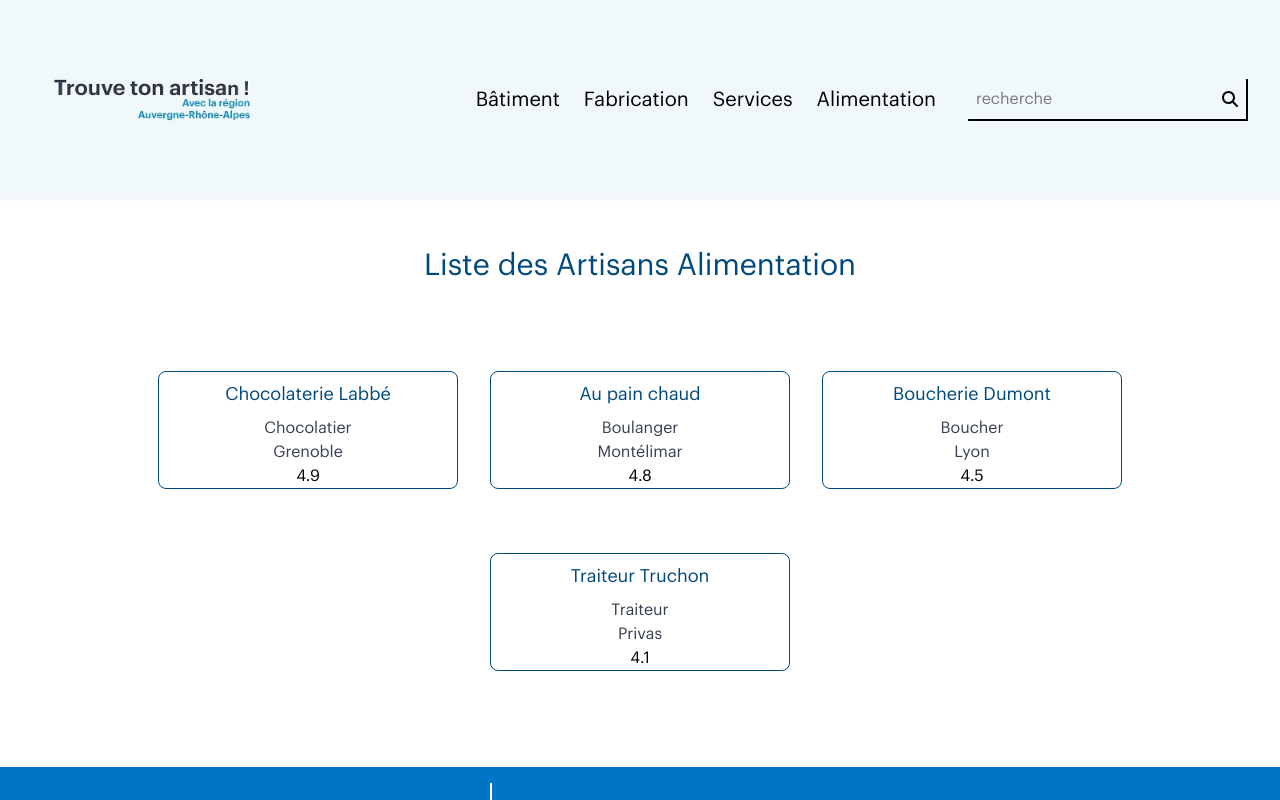
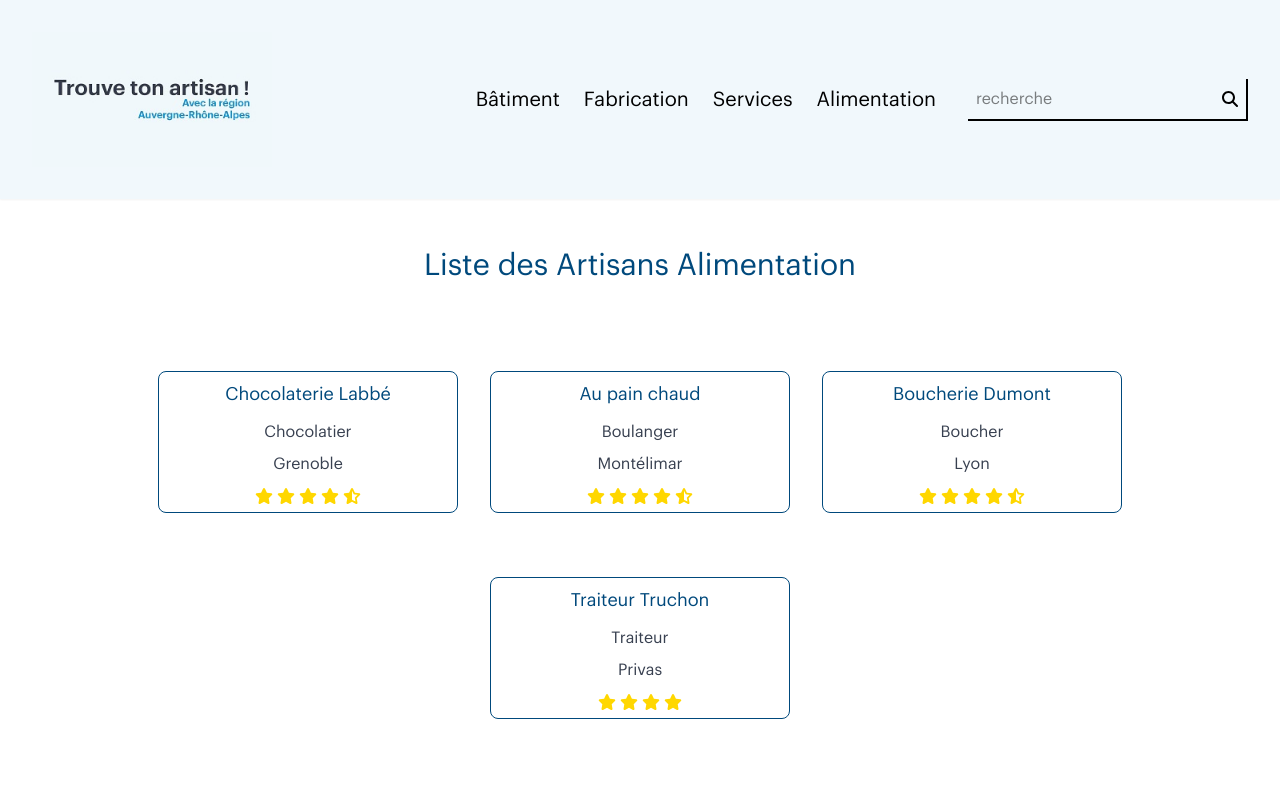
Before and after one commit to julien696/Trouve-ton-artisan, an Angular app: page /artisan-list/Alimentation in a window 1280 px wide. Shown: the top 800 px of the page. Built offline with nearby package versions, Linux system fonts and the light colour scheme.

Commit message:
Ajout de la note en étoile

```diff
--- a/src/app/component/artisan-card/artisan-card.component.html
+++ b/src/app/component/artisan-card/artisan-card.component.html
@@ -3,20 +3,24 @@
         <h4 class="text-center text-lg text-darkBlue font-medium py-2 px-1">
             {{artisan.name}}
         </h4>
-        <span class="block px-2 text-base text-textColor">
+        <span class="block py-1 text-base text-textColor">
             {{artisan.specialty}}
         </span>
-        <span class="block px-2 text-base text-textColor">
+        <span class="block py-1 text-base text-textColor">
             {{artisan.location}}
         </span>
-        <span>
-            {{artisan.note}}
-        </span>
+        <div class="flex py-2 items-center gap-x-1">
+            <svg *ngFor="let sart of getStars(artisan.note)" class="w-[18px] text-star" fill="currentColor" xmlns="http://www.w3.org/2000/svg" viewBox="0 0 576 512">
+            <path d="M316.9 18C311.6 7 300.4 0 288.1 0s-23.4 7-28.8 18L195 150.3 51.4 171.5c-12 1.8-22 10.2-25.7 21.7s-.7 24.2 7.9 32.7L137.8 329 113.2 474.7c-2 12 3 24.2 12.9 31.3s23 8 33.8 2.3l128.3-68.5 128.3 68.5c10.8 5.7 23.9 4.9 33.8-2.3s14.9-19.3 12.9-31.3L438.5 329 542.7 225.9c8.6-8.5 11.7-21.2 7.9-32.7s-13.7-19.9-25.7-21.7L381.2 150.3 316.9 18z"/></svg>
+            <svg *ngIf="getHalfStar(artisan.note)" class="w-[18px] text-star" fill="currentColor" xmlns="http://www.w3.org/2000/svg" viewBox="0 0 576 512">
+            <path d="M288 376.4l.1-.1 26.4 14.1 85.2 45.5-16.5-97.6-4.8-28.7 20.7-20.5 70.1-69.3-96.1-14.2-29.3-4.3-12.9-26.6L288.1 86.9l-.1 .3 0 289.2zm175.1 98.3c2 12-3 24.2-12.9 31.3s-23 8-33.8 2.3L288.1 439.8 159.8 508.3C149 514 135.9 513.1 126 506s-14.9-19.3-12.9-31.3L137.8 329 33.6 225.9c-8.6-8.5-11.7-21.2-7.9-32.7s13.7-19.9 25.7-21.7L195 150.3 259.4 18c5.4-11 16.5-18 28.8-18s23.4 7 28.8 18l64.3 132.3 143.6 21.2c12 1.8 22 10.2 25.7 21.7s.7 24.2-7.9 32.7L438.5 329l24.6 145.7z"/></svg>
+        </div>
+
         <ng-container *ngIf = "mode === 'artisan'" >
-            <p class="px-2 text-base text-textColor text-center">
+            <p class="py-1 text-base text-textColor text-center">
                 {{artisan.about}}
             </p>
-            <a href="{{artisan.website}}" class="block px-2 text-base text-textColor hover:text-lightBlue">
+            <a href="{{artisan.website}}" class="block py-1 text-base text-textColor hover:text-lightBlue">
                 {{artisan.website}}
             </a>
         </ng-container>
--- a/src/app/component/artisan-card/artisan-card.component.ts
+++ b/src/app/component/artisan-card/artisan-card.component.ts
@@ -11,5 +11,15 @@ import { RouterLink } from '@angular/router';
 export class ArtisanCardComponent {
 
   @Input() artisan! : Artisan;
-  @Input() mode: 'list' | 'artisan' = 'list'
+  @Input() mode: 'list' | 'artisan' = 'list';
+  note : number = 0;
+
+  getStars(note: number): any[] {
+    return new Array(Math.floor(note))
+  }
+
+  getHalfStar(note : number): boolean {
+    return note % 1 >= 0.5;
+  }
+
 }
--- a/src/app/pages/artisan-list/artisan-list.component.ts
+++ b/src/app/pages/artisan-list/artisan-list.component.ts
@@ -1,7 +1,7 @@
 import { Component, inject, OnInit } from '@angular/core';
 import { Artisan } from '../../model/artisan.model';
 import { ArtisanService } from '../../services/artisan.service';
-import { ActivatedRoute } from '@angular/router';
+import { ActivatedRoute, Router } from '@angular/router';
 import { CommonModule } from '@angular/common';
 import { FilteredArtisanByCategoryPipe } from '../../pipes/filtered-artisan-by-category.pipe';
 import { ArtisanCardComponent } from "../../component/artisan-card/artisan-card.component";
@@ -24,6 +24,7 @@ export class ArtisanListComponent implements OnInit {
 
   private artisanService = inject(ArtisanService);
   private route = inject(ActivatedRoute);
+  private router = inject(Router)
 
 
   ngOnInit(): void {
--- a/src/styles.css
+++ b/src/styles.css
@@ -16,6 +16,7 @@
     --color-textColor: #384050;
     --color-danger: #cd2c2e;
     --color-shadow : #82b864;
+    --color-star : #FFD700;
 }
 
 *{
```
Also changed, not shown: 1 other file (tests, documents, lock files or other folders).
